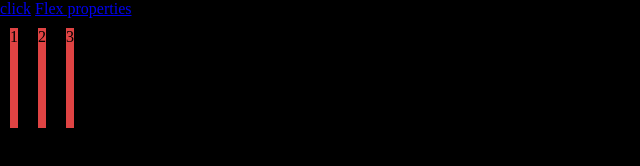
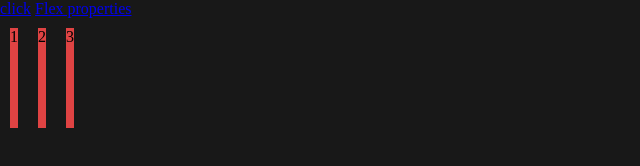
Before and after one commit to Nikhil-sajwan007/Practice, a plain HTML site: page index.html in a window 1280 px wide. Shown: the whole page, without its empty margins (0-640 px from the left). Drawn offline with Linux system fonts and the light colour scheme.

Commit message:
just-for-practice

```diff
--- a/index.html
+++ b/index.html
@@ -17,7 +17,7 @@
 
         body{
 
-            background-color: black;
+            background-color: rgb(24, 24, 24);
         }
 
         .parent {
```
